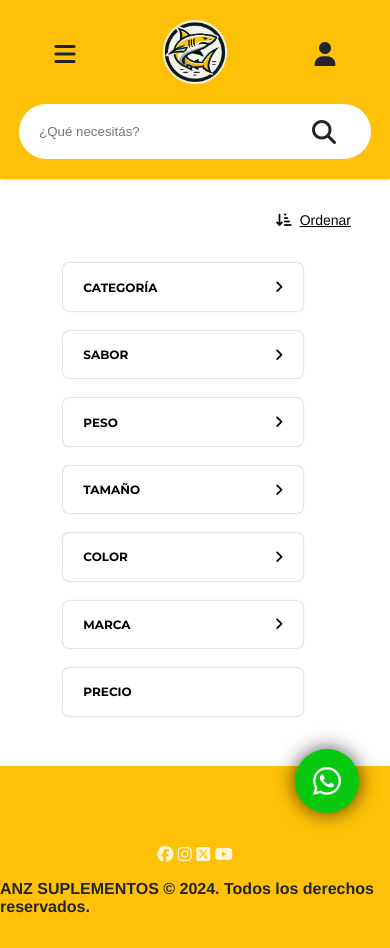
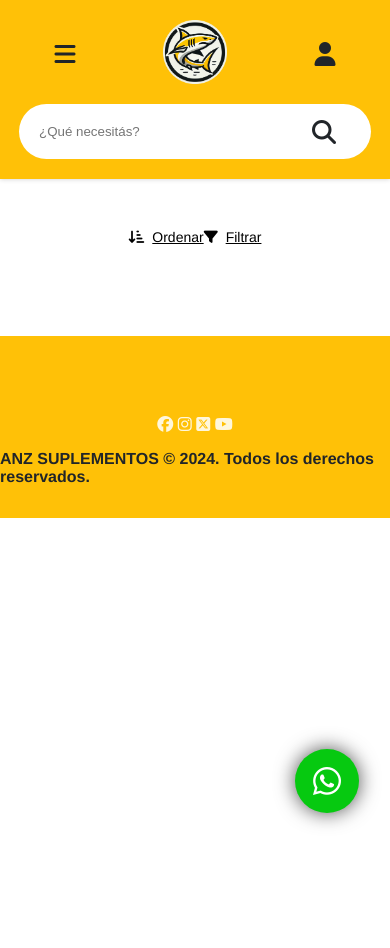
Before and after one commit to NicolaIsGaray/ANZ-Suplementos, a website: page public/sections/product-section/product-general.html in a window 390 px wide. After the commit the page ends 844 px from the top, so only its background shows below. Drawn offline with nearby package versions, Linux system fonts and the light colour scheme; no server answers; a web font is replaced by a local one.

Commit message:
Product Section Responsive W.I.P.

```diff
--- a/public/css-sheets/product-general.css
+++ b/public/css-sheets/product-general.css
@@ -595,6 +595,25 @@ a {
     color: rgb(102, 102, 102);
 }
 
+#mb-filter {
+    display: flex;
+    align-items: center;
+    font-size: 14px;
+    height: 14px;
+    gap: 8px;
+    margin-right: 10vw;
+    cursor: pointer;
+}
+
+#mb-filter p {
+    text-decoration: underline;
+    transition: all .3s ease-in-out;
+}
+
+#mb-filter p:hover{
+    color: rgb(102, 102, 102);
+}
+
 /* <-Item Display-> */
 .item-main {
     background-color: white;
@@ -840,8 +859,41 @@ a {
         margin-bottom: 6vh;
     }
 
+    .top-section {
+        flex-direction: column;
+    }
+
+    .organization {
+        display: flex;
+    }
+
+    #sorter {
+        margin: 0;
+    }
+
+    #mb-filter {
+        margin: 0;
+    }
+
+    .mb-filter-container {
+        display: block !important;
+    }
+
+    .product-container {
+        flex-direction: column;
+    }
+
+    .product-selection-container {
+        display: none;
+    }
+
+    .products-card {
+        grid-template-columns: repeat(2, 1fr);
+        width: 96%;
+    }
+
     .item-main {
-        width: 45%; /* Ajusta el ancho para pantallas más pequeñas */
+        width: 100%; /* Ajusta el ancho para pantallas más pequeñas */
         font-size: calc(9px + 0.4vw); /* Reduce ligeramente el tamaño de la fuente */
     }
 
--- a/public/sections/product-section/product-general.html
+++ b/public/sections/product-section/product-general.html
@@ -123,8 +123,13 @@
         <div class="section-name-div">
           <h3 class="section-name"></h3>
         </div>
-        <div class="sorter">
-          <a id="sorter"><i class="fa-solid fa-sort-amount-down-alt"></i><p>Ordenar</p></a>
+        <div class="organization">
+          <div class="sorter">
+            <a id="sorter"><i class="fa-solid fa-sort-amount-down-alt"></i><p>Ordenar</p></a>
+          </div>
+          <div class="mb-filter-container" style="display: none;">
+            <a id="mb-filter"><i class="fa-solid fa-filter"></i><p>Filtrar</p></a>
+          </div>
         </div>
       </div>
       <div class="product-container">
```
